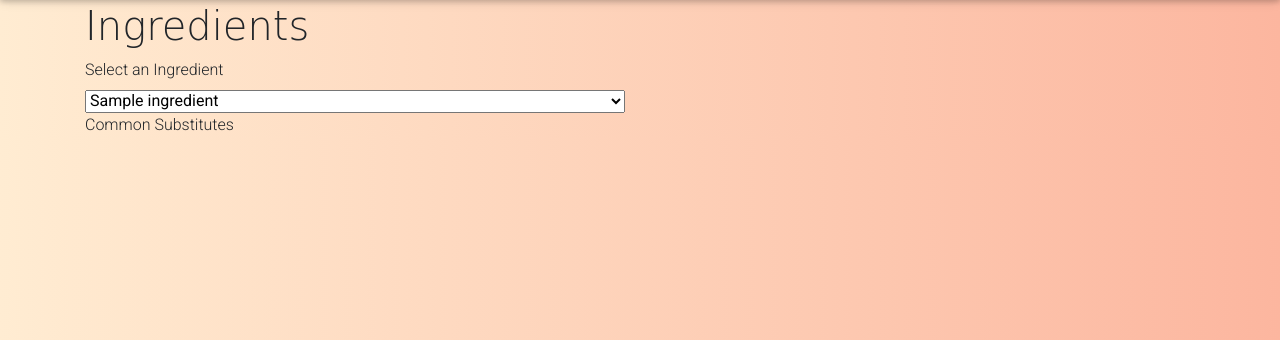
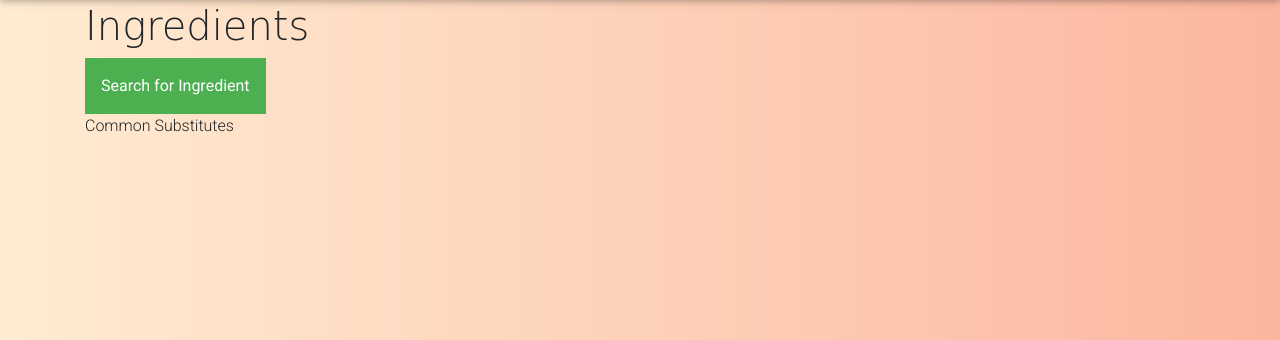
Before and after one commit to Trevbytes/Chickpeas, a Flask app: page /ingredients in a window 1280 px wide. Shown: the part 94-434 px from the top of the page. Run offline with Flask 2, Linux system fonts and the light colour scheme; a database or web service that is not in the repository returns one stand-in record (values such as "Sample title"); some libraries are stand-ins or nearby versions; some web fonts are replaced.

Commit message:
Added dropdown filter in browse ingredients

```diff
--- a/static/css/style.css
+++ b/static/css/style.css
@@ -224,3 +224,63 @@ a:hover {
   padding: 5px;
   text-align: center;
 }
+
+/* Dropdown Button */
+.dropbtn {
+  background-color: #4CAF50;
+  color: white;
+  padding: 16px;
+  font-size: 16px;
+  border: none;
+  cursor: pointer;
+}
+
+/* Dropdown button on hover & focus */
+.dropbtn:hover, .dropbtn:focus {
+  background-color: #3e8e41;
+}
+
+/* The search field */
+#myInput {
+  box-sizing: border-box;
+  background-image: url('searchicon.png');
+  background-position: 14px 12px;
+  background-repeat: no-repeat;
+  font-size: 16px;
+  padding: 14px 20px 12px 45px;
+  border: none;
+  border-bottom: 1px solid #ddd;
+}
+
+/* The search field when it gets focus/clicked on */
+#myInput:focus {outline: 3px solid #ddd;}
+
+/* The container <div> - needed to position the dropdown content */
+.dropdown {
+  position: relative;
+  display: inline-block;
+}
+
+/* Dropdown Content (Hidden by Default) */
+.dropdown-content {
+  display: none;
+  position: absolute;
+  background-color: #f6f6f6;
+  min-width: 230px;
+  border: 1px solid #ddd;
+  z-index: 1;
+}
+
+/* Links inside the dropdown */
+.dropdown-content a {
+  color: black;
+  padding: 12px 16px;
+  text-decoration: none;
+  display: block;
+}
+
+/* Change color of dropdown links on hover */
+.dropdown-content a:hover {background-color: #f1f1f1}
+
+/* Show the dropdown menu (use JS to add this class to the .dropdown-content container when the user clicks on the dropdown button) */
+.show {display:block;}
--- a/templates/ingredients.html
+++ b/templates/ingredients.html
@@ -1,18 +1,23 @@
 {% extends 'base.html'%} {% block content %}
-<main onload="myFunction()" class="container ingredients-container mt-5 pt-5">
+<main class="container ingredients-container mt-5 pt-5">
   <h1>Ingredients</h1>
-  <div class="row">
-    <div class="col-6">
-      <label for="ingredient_select">Select an Ingredient</label>
-      <select class="input-group" id="ingredient_select" onchange="location = this.value;">
+  <div class="dropdown">
+    <button onclick="myFunctiondrop()" class="dropbtn">
+      Search for Ingredient
+    </button>
+    <div id="myDropdown" class="dropdown-content">
+      <input
+        type="text"
+        placeholder="Search.."
+        id="myInput"
+        onkeyup="filterFunction()"
+      />
       {% for ing_name in ingredientstest %}
-        <option value="{{url_for('view_ingredient', ingredient_id = ing_name.id)}}">{{ing_name.name}}</option>
+      <a href="{{url_for('view_ingredient', ingredient_id = ing_name.id)}}"
+        >{{ing_name.name}}</a
+      >
       {% endfor %}
-      </select>
     </div>
-  </div>
-  <div class="progress" id="loader">
-      <div class="indeterminate"  ></div>
   </div>
   <div class="row">
     <div class="col-md-6">
@@ -30,26 +35,38 @@
     <p>{{ingredient.description}}</p>
   </div>
   <div>
-    <p><a href="https://en.wikipedia.org/wiki/{{ingredient.wikipedia_id}}" target="_blank">Wikipedia Article</a></p>
+    <p>
+      <a
+        href="https://en.wikipedia.org/wiki/{{ingredient.wikipedia_id}}"
+        target="_blank"
+        >Wikipedia Article</a
+      >
+    </p>
   </div>
   {% endif %}
 </main>
 
 <script>
-var myVar;
-
-function myFunction() {
-  myVar = setTimeout(showPage, 3000);
+  /* When the user clicks on the button,
+toggle between hiding and showing the dropdown content */
+  function myFunctiondrop() {
+    document.getElementById("myDropdown").classList.toggle("show");
   }
 
-function showPage() {
-  $('#loader').hide()
+  function filterFunction() {
+    var input, filter, ul, li, a, i;
+    input = document.getElementById("myInput");
+    filter = input.value.toUpperCase();
+    div = document.getElementById("myDropdown");
+    a = div.getElementsByTagName("a");
+    for (i = 0; i < a.length; i++) {
+      txtValue = a[i].textContent || a[i].innerText;
+      if (txtValue.toUpperCase().indexOf(filter) > -1) {
+        a[i].style.display = "";
+      } else {
+        a[i].style.display = "none";
       }
-
-document.body.onload = function(){
-setTimeout(function(){
-document.querySelector('.progress').classList.add('hidden');
-},3000);
+    }
   }
 </script>
 {% endblock %}
```
Lines whose indentation alone changed are shown as unchanged.
